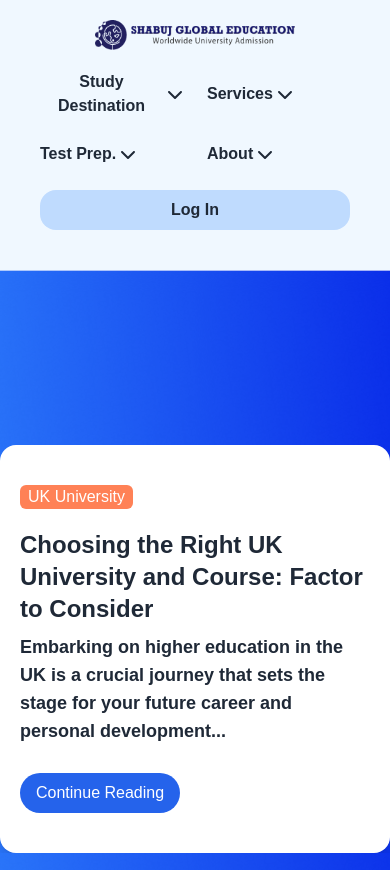
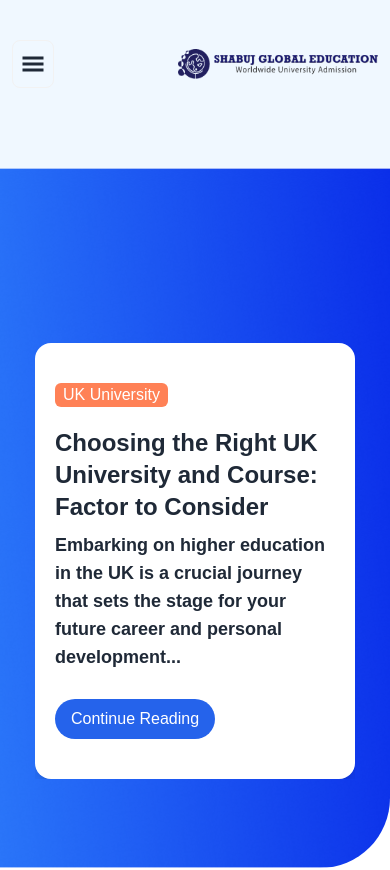
Before and after one commit to Nahidahmmed/sobuj-global-main, a React (Vite) app: page /blogs in a window 390 px wide. Shown: the top 870 px of the page. Built offline with nearby package versions, Linux system fonts and the light colour scheme.

Commit message:
added burger menu for small devices in navbar

```diff
--- a/src/Components/Blogs_Component/Blogs_Banner.jsx
+++ b/src/Components/Blogs_Component/Blogs_Banner.jsx
@@ -21,7 +21,7 @@ const Blogs_Banner = () => {
             </div>
             <div className='absolute w-full  top-1/4 lg:top-1/2'>
                 <div className={`${width >= 1024 & width <= 1300 ? 'max-w-4xl ml-auto' : width > 1300 ? 'max-w-6xl mx-auto' : 'max-w-4xl'}  flex flex-col lg:flex-row items-center   relative`}>
-                    <motion.div initial={{x:'-200px'}} animate={{x:0}} transition={{duration:.5}} className={`${width >= 1024 & width <= 1300 ? 'max-w-xl -left-28' : width > 1300 ? 'max-w-2xl' : 'max-w-xl'}  lg:absolute z-20   overflow-hidden `}>
+                    <motion.div initial={{x:'-200px'}} animate={{x:0}} transition={{duration:.5}} className={`${width >= 1024 & width <= 1300 ? 'max-w-xl -left-28' : width > 1300 ? 'max-w-2xl' : 'max-w-xs'}  lg:absolute z-20   overflow-hidden `}>
                         <div className='  bg-white  shadow-lg px-5 py-10 rounded-2xl'>
                             <div className='text-white font-light mb-5 bg-[#ff8156] w-fit px-2 rounded-md'>UK University</div>
                             <h1 className='text-2xl lg:text-5xl mb-2 lg:mb-5 font-semibold'>Choosing the Right UK University and Course: Factor to Consider</h1>
@@ -29,8 +29,8 @@ const Blogs_Banner = () => {
                             <button className='bg-[#2563eb] mt-5 text-white px-4 py-2 rounded-full'>Continue Reading</button>
                         </div>
                     </motion.div>
-                    <motion.div initial={{x:'200px'}} animate={{x:0}} transition={{duration:.5}} className='lg:absolute  lg:flex justify-end z-10 lg:px-5 -right-0'>
-                        <img className='hidden lg:flex w-10/12 mx-auto lg:mx-0' src={banner} alt="" />
+                    <motion.div initial={{x:'200px'}} animate={{x:0}} transition={{duration:.5}} className='lg:absolute hidden lg:flex   justify-end z-10 lg:px-5 -right-0'>
+                        <img className=' w-10/12 mx-auto lg:mx-0' src={banner} alt="" />
                     </motion.div>
 
                 </div>
--- a/src/Shared/Navbar/Navbar.jsx
+++ b/src/Shared/Navbar/Navbar.jsx
@@ -9,6 +9,7 @@ import { FaClock, FaUserFriends, FaHeart } from "react-icons/fa";
 import { SiGooglesheets } from "react-icons/si";
 import { RiNewsFill } from "react-icons/ri";
 import { BiSolidPhoneCall } from "react-icons/bi";
+import { GiHamburgerMenu } from "react-icons/gi";
 import { FaMicrophoneLines, FaChevronDown, FaChevronUp } from "react-icons/fa6";
 import { Link } from "react-router-dom";
 const Navbar = () => {
@@ -43,14 +44,46 @@ const Navbar = () => {
   }, [navButton, setNavIndex]);
   return (
     <div className="relative bg-[#F0F8FF]">
-      <div className="px-10 lg:px-28  flex flex-col lg:flex-row items-end justify-between py-5">
+      <div className="px-3 lg:px-28  flex flex-row items-center lg:items-end justify-between py-10 pb-20 lg:py-5">
+        <div className=" flex lg:hidden">
+          <details className="dropdown dropdown-right">
+            <summary className="btn bg-transparent shadow-none text-2xl p-2"><GiHamburgerMenu /></summary>
+            <ul className=" grid grid-cols-2 gap-2 items-center justify-between menu dropdown-content bg-white rounded-box z-50 w-80  p-2 shadow">
+              <div className="flex justify-center items-center gap-1">
+                <button className="flex items-center gap-1"><p className="text-sm font-semibold">Study Destination</p></button>
+                <NavButton ind={1} />
+              </div>
+
+              <div className="flex justify-center items-center gap-1">
+                <button className="flex items-center gap-1"><p className="  font-semibold">Services</p></button>
+                <NavButton ind={2} />
+              </div>
+
+              <div className="flex justify-center items-center gap-1">
+                <button className="flex items-center gap-1"><p className="  font-semibold">Test Prep.</p></button>
+                <NavButton ind={3} />
+              </div>
+
+              <div className="flex justify-center items-center gap-1">
+                <Link to={"/about"}>
+                  <button><p className="  font-semibold">About</p></button>
+                </Link>
+                <NavButton ind={4} text="About Us" />
+              </div>
+
+              <button className="bg-[#BFDBFE] col-span-2  font-bold px-5 py-2 rounded-2xl">
+                Log In
+              </button>
+            </ul>
+          </details>
+        </div>
         <img
-          className="h-[30px] w-[200px] mx-auto lg:mx-0 md:h-[40px] md:w-[250px] lg:h-[50px] lg:w-[350px]"
+          className="h-[30px] w-[200px]   lg:mx-0 md:h-[40px] md:w-[250px] lg:h-[50px] lg:w-[350px]"
           src={logo}
           alt=""
         />
 
-        <div className="grid grid-cols-2 items-center justify-between my-5 md:flex gap-6  ">
+        <div className="hidden items-center justify-between my-5 lg:flex gap-6  ">
           <div className="flex items-center gap-1">
             <button className="flex items-center gap-1"><p className="bg-[#F0F8FF] font-semibold">Study Destination</p></button>
             <NavButton ind={1} />
@@ -80,7 +113,7 @@ const Navbar = () => {
       </div>
 
       {/* Navbar Item */}
-      <div className=" bg-white absolute w-full   z-40 shadow-lg">
+      <div className=" bg-white absolute w-full    z-40 shadow-lg">
         {navIndex == 1 && (
           <div>
             <ul className="flex justify-between max-w-7xl mx-auto">
```
